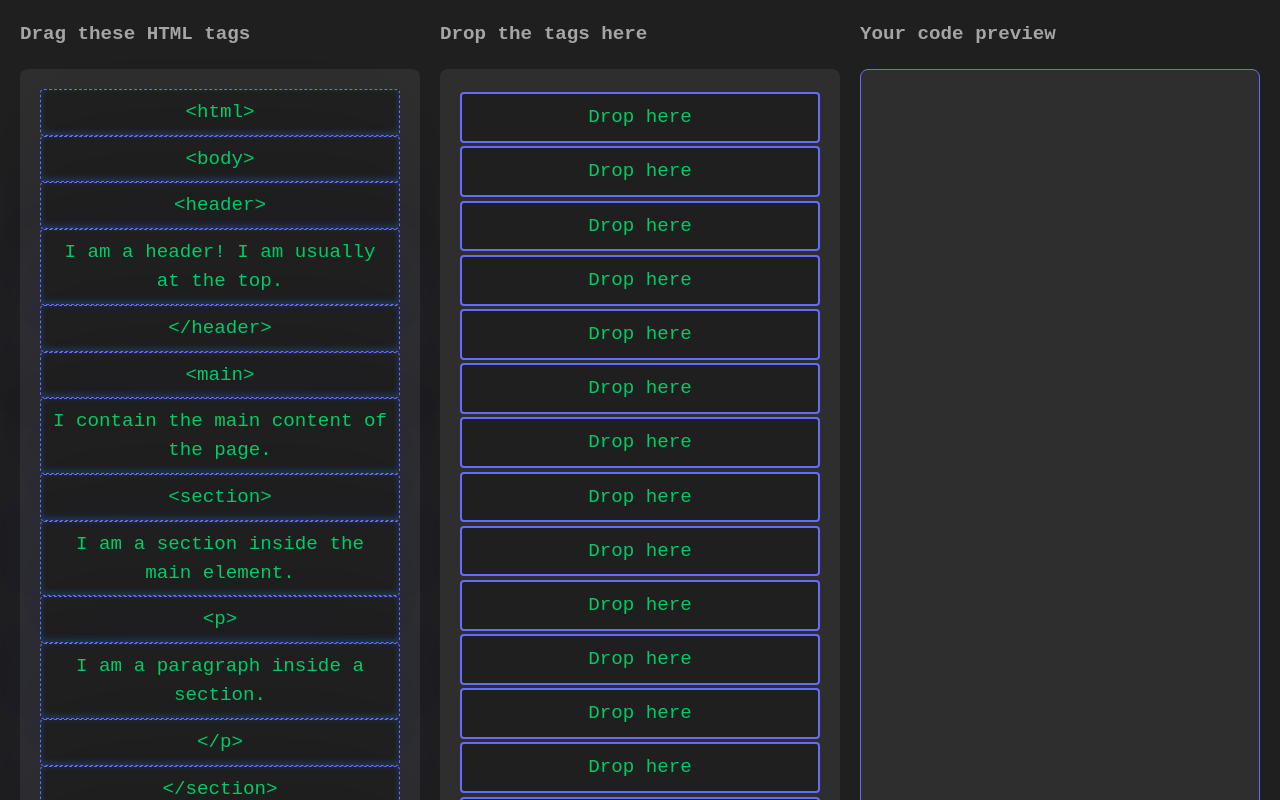
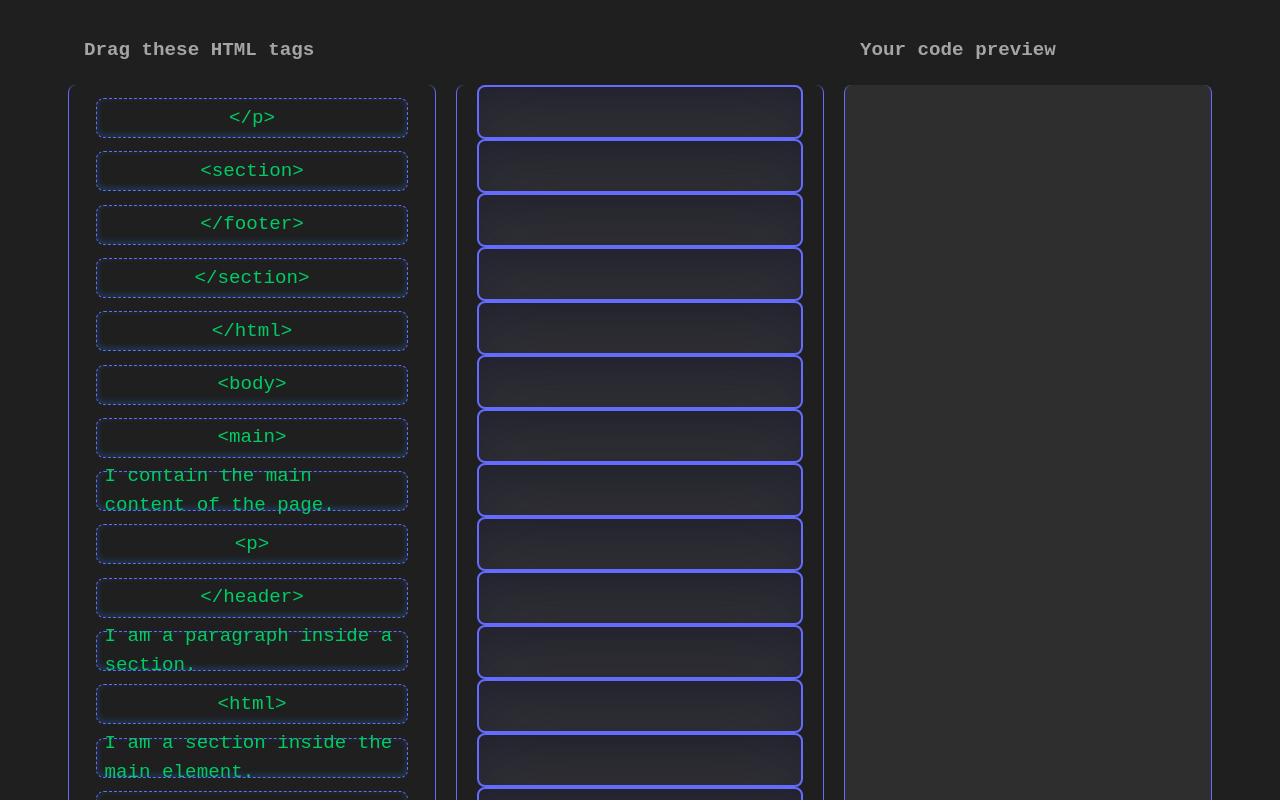
Before and after one commit to AndreaRene/code-games, a React (Vite) app: page / in a window 1280 px wide. Shown: the top 800 px of the page. Built offline with nearby package versions, Linux system fonts and the light colour scheme.

Commit message:
add droppable functionality

```diff
--- a/src/Pages/Game/Game.jsx
+++ b/src/Pages/Game/Game.jsx
@@ -32,18 +32,73 @@ const initialTags = [
   { id: 'tag-19', content: '</html>', level: 0 },
 ];
 
+const correctOrder = [
+  'tag-1', // <html>
+  'tag-2', // <body>
+  'tag-3', // <header>
+  'tag-4', // I am a header! I am usually at the top.
+  'tag-5', // </header>
+  'tag-6', // <main>
+  'tag-7', // I contain the main content of the page.
+  'tag-8', // <section>
+  'tag-9', // I am a section inside the main element.
+  'tag-10', // <p>
+  'tag-11', // I am a paragraph inside a section.
+  'tag-12', // </p>
+  'tag-13', // </section>
+  'tag-14', // </main>
+  'tag-15', // <footer>
+  'tag-16', // I am a footer! I am usually at the bottom.
+  'tag-17', // </footer>
+  'tag-18', // </body>
+  'tag-19', // </html>
+];
+
+const shuffleArray = (array) => {
+  const shuffled = [...array]; // Create a copy of the array
+  for (let i = shuffled.length - 1; i > 0; i--) {
+    const j = Math.floor(Math.random() * (i + 1));
+    [shuffled[i], shuffled[j]] = [shuffled[j], shuffled[i]];
+  }
+  return shuffled;
+};
+
 const initialDropZones = Array(initialTags.length).fill(null);
 
 const GameContainer = () => {
-  const [tagList, setTagList] = useState(initialTags);
+  const [tagList, setTagList] = useState(() => shuffleArray(initialTags));
   const [dropZones, setDropZones] = useState(initialDropZones);
 
   const onDragEnd = (result) => {
-    const { destination } = result;
+    const { source, destination } = result;
 
+    // Check if dropped outside the drop zone
     if (!destination || destination.droppableId === 'tags') {
       return;
     }
+
+    // Get the index of the drop zone
+    const dropZoneIndex = parseInt(destination.droppableId.split('-')[1]);
+
+    // Get the tag that was dragged
+    const draggedTag = tagList[source.index];
+
+    // Create a new copy of drop zones
+    const newDropZones = [...dropZones];
+
+    // Check if the dragged tag is the correct one for this zone
+    const isCorrect = draggedTag.id === correctOrder[dropZoneIndex];
+
+    // Set the tag into the drop zone and include isCorrect status
+    newDropZones[dropZoneIndex] = { ...draggedTag, isCorrect };
+
+    // Update drop zones
+    setDropZones(newDropZones);
+
+    // Optionally: Remove the tag from the list of draggable tags if you want it to disappear from the left column
+    const newTagList = [...tagList];
+    newTagList.splice(source.index, 1);
+    setTagList(newTagList);
   };
 
   return (
@@ -81,7 +136,6 @@ const GameContainer = () => {
         </section>
 
         {/* Second column: Drop zones */}
-        <h2 className='drop-message'>Drop the tags here</h2>
         <section className='drop-zone-list'>
           {dropZones.map((zone, index) => (
             <Droppable key={index} droppableId={`drop-${index}`}>
@@ -89,9 +143,9 @@ const GameContainer = () => {
                 <div
                   ref={provided.innerRef}
                   {...provided.droppableProps}
-                  className='drop-zone'
+                  className={`drop-zone ${zone ? (zone.isCorrect ? 'correct' : 'incorrect') : ''}`}
                 >
-                  {zone ? <code>{zone.content}</code> : 'Drop here'}
+                  {zone ? <code>{zone.content}</code> : ''}
                   {provided.placeholder}
                 </div>
               )}
--- a/src/Pages/Game/Game.scss
+++ b/src/Pages/Game/Game.scss
@@ -4,7 +4,7 @@
 .game-container {
   display: grid;
   grid-template-columns: 1fr 1fr 1fr;
-  grid-template-rows: 0.1fr 1.9fr;
+  grid-template-rows: 0.1fr 1.8fr 0.1fr;
   gap: $gap-base;
   padding: $padding-base;
   height: 100%;
@@ -16,9 +16,11 @@
 .element-list {
   grid-column: 1 / 2;
   // border: 1px solid $border-color;
-  padding: $padding-base;
+  padding: 0 $padding-base;
   border-radius: $border-radius-base;
-  background-color: $light-background;
+  // background-color: $light-background;
+  border-left: 1px solid $border-color;
+  border-right: 1px solid $border-color;
 }
 
 .element-list ul {
@@ -26,8 +28,12 @@
   display: flex;
   flex-direction: column;
   justify-content: space-evenly;
+  align-items: center;
 }
 .tags-message {
+  display: flex;
+  align-items: flex-end;
+  padding: 1rem 1rem 0 1rem;
   font-size: 1.2rem;
   color: $text-muted;
   grid-column: 1 / 2;
@@ -36,10 +42,14 @@
 
 /* Draggable tag styles */
 .tag {
+  display: flex;
+  align-items: center;
+  justify-content: center;
   // margin: 10px 0;
-  padding: 8px;
+  height: 40px;
+  // padding: 1px;
   border: 1px dashed $border-color;
-  border-radius: 4px;
+  border-radius: $border-radius-base;
   cursor: grab;
   background-color: $dark-background;
   color: $primary-color;
@@ -48,8 +58,7 @@
     border-color 0.3s;
   font-family: $font-monospace;
   font-size: 1.2rem;
-  text-align: center;
-  width: 100%;
+  width: 96%;
   box-shadow:
     rgba(43, 43, 209, 0.418) 0px 50px 100px -20px,
     rgba(10, 8, 143, 0.3) 0px 30px 60px -30px,
@@ -63,7 +72,7 @@
 
 .element-list li.dragging {
   opacity: 0.6;
-  transform: rotate(3deg);
+  // transform: rotate(3deg);
   background-color: #f0f0f0;
 }
 
@@ -74,28 +83,48 @@
   display: flex;
   flex-direction: column;
   justify-content: space-evenly;
-  padding: $padding-base;
+  padding: 0 $padding-base;
   border-radius: $border-radius-base;
-  background-color: $light-background;
+  // background-color: $light-background;
   height: 100%;
   // gap: 10px;
+  border-left: 1px solid $border-color;
+  border-right: 1px solid $border-color;
 }
 
 .drop-zone {
-  // margin: 10px 0;
-  padding: 9px;
+  display: flex;
+  align-items: center;
+  justify-content: center;
+  padding: 10px;
   border: 2px solid $border-color;
-  border-radius: 4px;
+  border-radius: $border-radius-base;
   cursor: grab;
-  background-color: $dark-background;
+  background-color: $light-background;
   color: $primary-color;
   font-family: $font-monospace;
   font-size: 1.2rem;
-  text-align: center;
   width: 100%;
+  height: 54px;
+  box-shadow:
+    rgba(50, 50, 93, 0.35) 0px 40px 80px -15px inset,
+    rgba(0, 0, 0, 0.5) 0px 25px 50px -20px inset;
+}
+
+/* Correct drop styling */
+.correct {
+  border-color: green;
+}
+
+/* Incorrect drop styling */
+.incorrect {
+  border-color: red;
 }
 
 .drop-message {
+  display: flex;
+  align-items: flex-end;
+  padding: 1rem 1rem 0 1rem;
   font-size: 1.2rem;
   color: $text-muted;
   grid-column: 2 / 3;
@@ -106,13 +135,17 @@
 
 .code-example {
   grid-column: 3 / 4;
-  border: 1px solid $border-color;
+  border-left: 1px solid $border-color;
+  border-right: 1px solid $border-color;
   padding: $padding-base;
   border-radius: $border-radius-base;
   background-color: $light-background;
 }
 
 .code-message {
+  display: flex;
+  align-items: flex-end;
+  padding: 1rem 1rem 0 1rem;
   font-size: 1.2rem;
   color: $text-muted;
   grid-column: 3 / 4;
--- a/src/index.scss
+++ b/src/index.scss
@@ -38,6 +38,7 @@ ul {
 body {
   background-color: $dark-background;
   font-family: 'Courier New', Courier, monospace;
+  padding: 0 3rem;
 }
 
 /* Link Styles */
```
